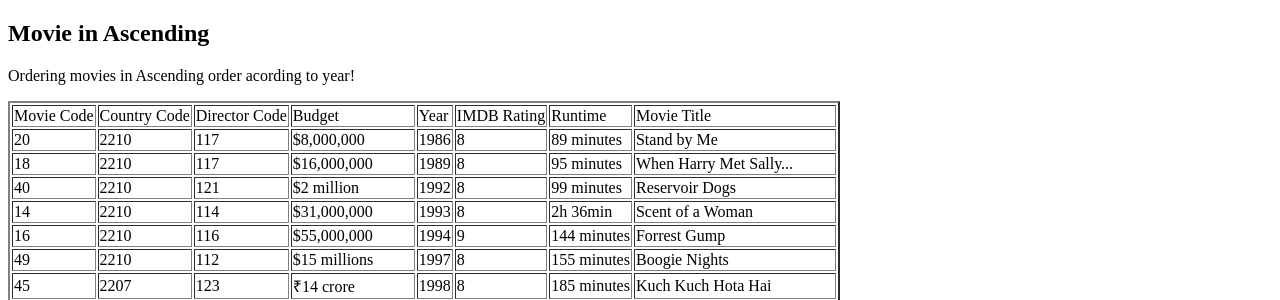
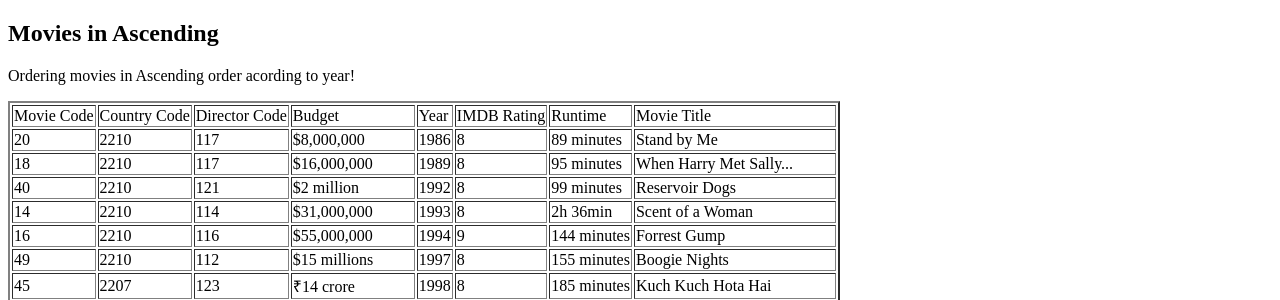
Before and after one commit to Meraz2837/Database-Movie-Project, a PHP site: page /MovieAsc.php in a window 1280 px wide. Shown: the top 300 px of the page. Run offline with PHP 8.4, Linux system fonts and the light colour scheme; data comes from the database, SQL or seed files in the repository.

Commit message:
Update MovieAsc.php

```diff
--- a/MovieAsc.php
+++ b/MovieAsc.php
@@ -7,7 +7,7 @@
 
 <body>
 
-    <h2>Movie in Ascending</h2>
+    <h2>Movies in Ascending</h2>
     <p>Ordering movies in Ascending order acording to year!</p>
 
     <table border="2">
```
